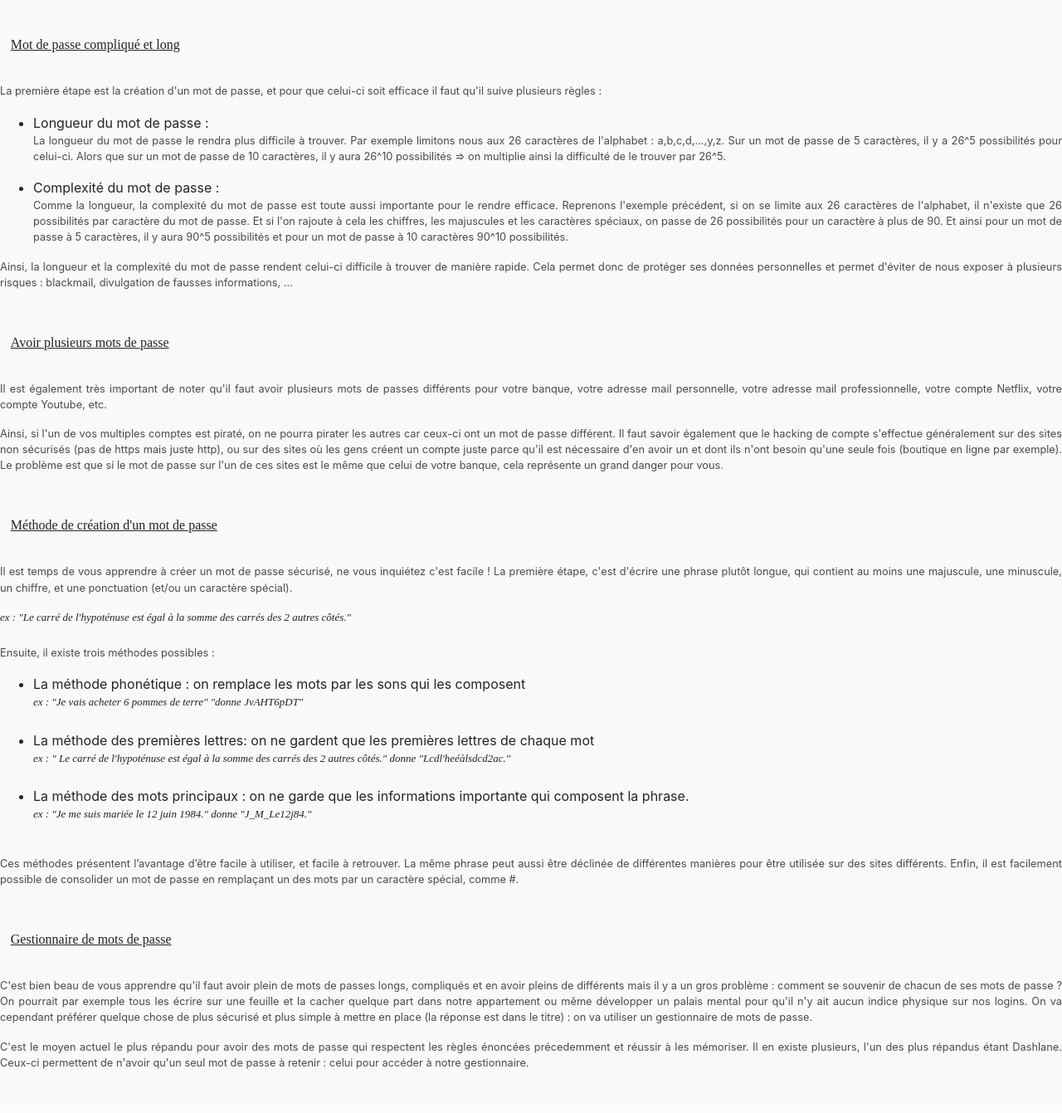
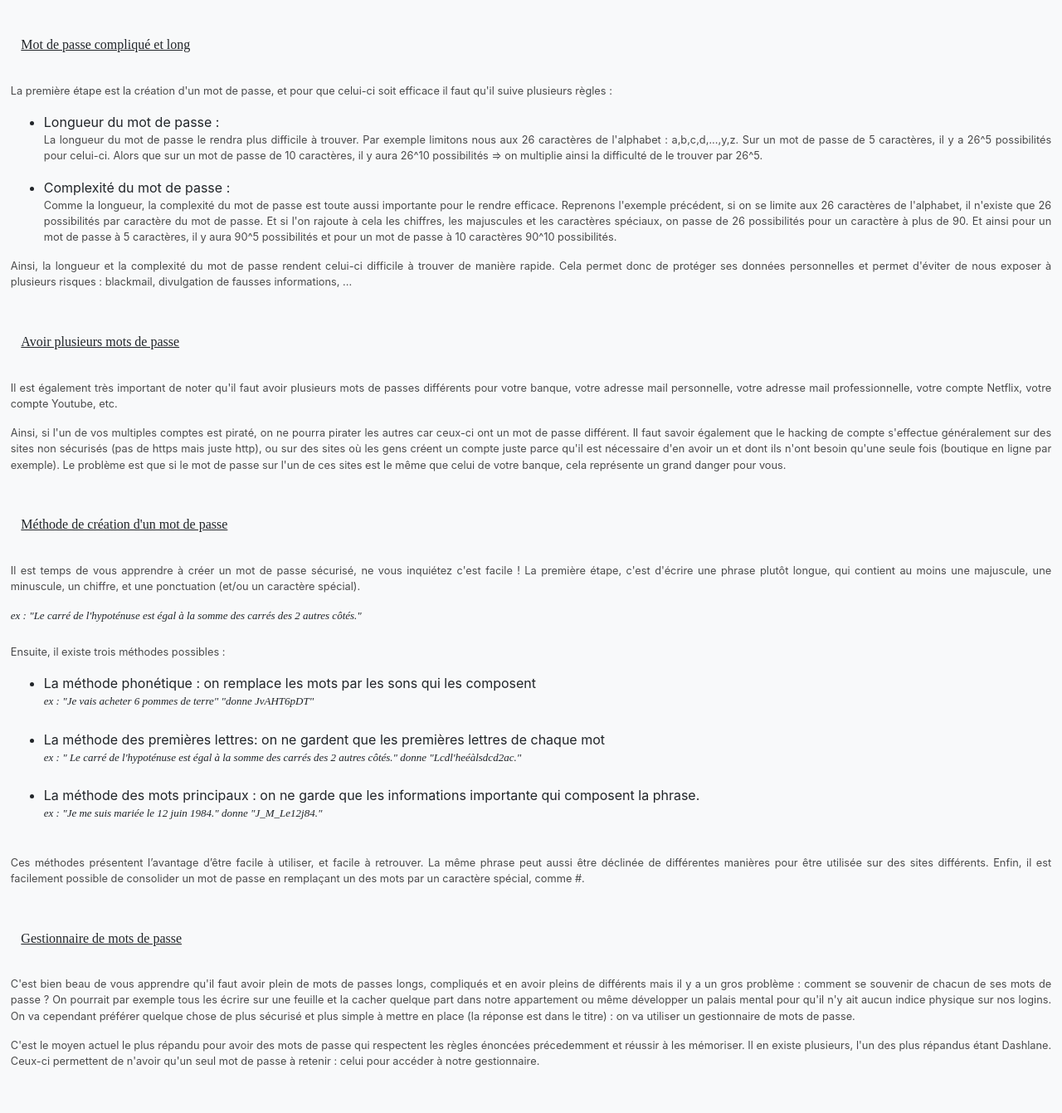
Before and after one commit to PTCybersecurite/PTS7-Cybersecurite, a PHP site: page /cours/Mots_de_passe/Contenu_mot_de_passe.html in a window 1280 px wide. Shown: the part 144-1485 px from the top of the page at 83% size. Before the commit the page ends 1432 px from the top, so only its background shows below. Run offline with PHP 8.4, Linux system fonts and the light colour scheme; some web fonts are replaced.

Commit message:
marges dans questions et mdp

```diff
--- a/cours/Mots_de_passe/Contenu_mot_de_passe.html
+++ b/cours/Mots_de_passe/Contenu_mot_de_passe.html
@@ -50,6 +50,7 @@
 	</header>
 	<br/>
 
+	<section>
 	<h2>Mot de passe compliqué et long</h2>
 	<br/>
 
@@ -118,7 +119,7 @@
 	<!-- j'ai écris que ça pour le moment il faudrait plus développer -->
 	</p>
 	<br/>
-
+	</section>
 
 	<!-- Implémentation de Bootstrap (2/2) -->
 	<script type="text/javascript" src="../../js/jquery.min.js"></script>
--- a/cours/Mots_de_passe/Questions.html
+++ b/cours/Mots_de_passe/Questions.html
@@ -48,6 +48,7 @@
             Questions d’introduction
         </h1>
     </header>
+    <div class="questionnaire">
 		<form method="post" action="traitement_questions_intro.php">
 			<p>
 			<label for="question1">Combien de mots de passe différents avez-vous ?</label> :
@@ -105,10 +106,7 @@
 
 			<input type="submit" value="Envoyer" />
 		</form>
-
-    <p>
-        <a href="Introduction.html" > Introduction -> </a>
-    </p>
+	</div>
 
     <footer>
     </footer>
--- a/css/stylePT.css
+++ b/css/stylePT.css
@@ -18,15 +18,7 @@ p
 
 section
 {
-	padding: 6px;
- 	margin: auto;
-	width: 50%;
- 	min-width: 400px;
- 	min-height: 25px;
- 	word-wrap: break-word;
- 	display: flex;
- 	justify-content: center;
- 	align-items: center;
+	margin: 1%;
 }
 
 h1
@@ -58,9 +50,9 @@ a
  font-style: justify;
 }
 
-.navbar-expand-lg
+.questionnaire
 {
-	color: #24292E;
+	margin: 1%;
 }
 
 
```
Lines whose indentation alone changed are shown as unchanged.
